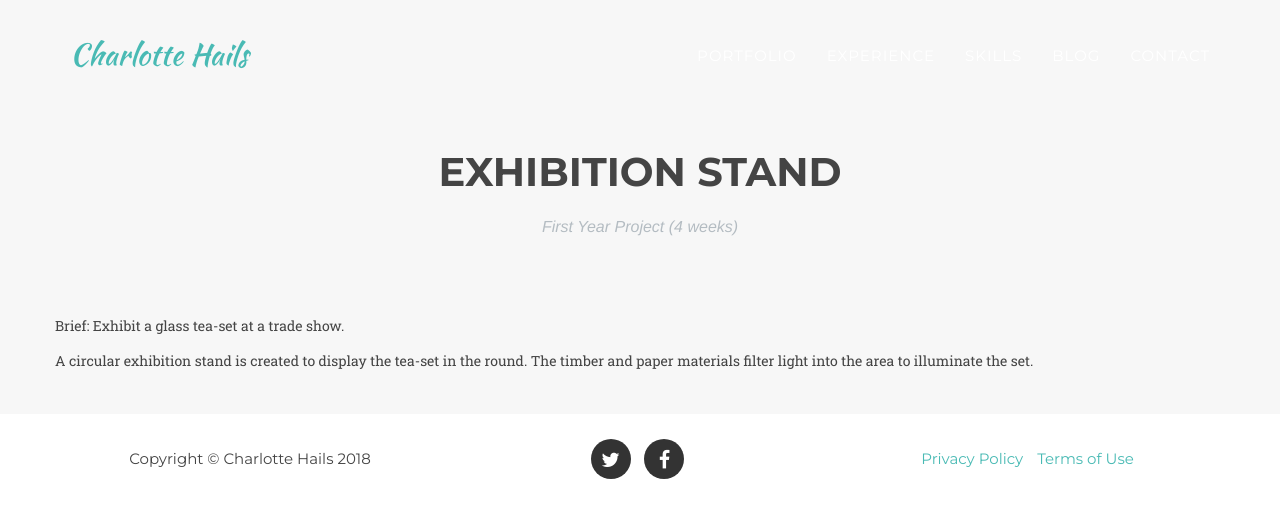
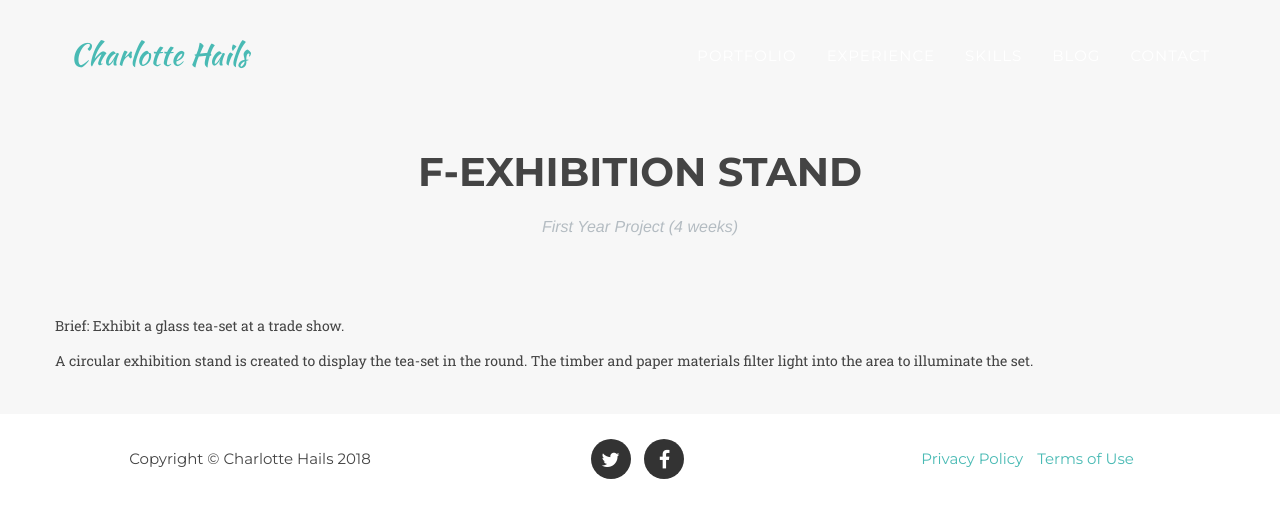
Before and after one commit to lottie189/TheBarnetCollection.org, a Jekyll site: the page built from _artists/F-Exhibition-Stand.md, in a window 1280 px wide. Shown: the top 518 px of the page. Built offline with Jekyll 4.4.1, drawn with Linux system fonts in a browser that asks for light colours; some web fonts are replaced.

```diff
--- a/_artists/Exhibition-Stand.md
+++ b/_artists/F-Exhibition-Stand.md
@@ -1,5 +1,5 @@
 ---
-title: Exhibition Stand
+title: F-Exhibition Stand
 date: 2016-10-20 00:00:00 Z
 image:
   url: CVPortfolio_Page_4.jpg
```
